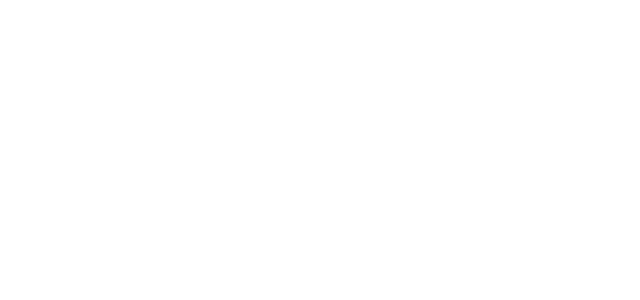
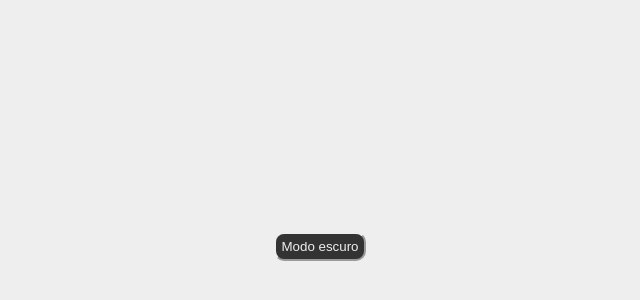
Before and after one commit to DanielMendesdoAmaral/Facebook-Front, a React (Create React App) app: page /dark-mode in a window 1280 px wide. Shown: the part 154-454 px from the top of the page, without its empty margins (320-960 px from the left). Built offline with nearby package versions, Linux system fonts and the light colour scheme.

Commit message:
Styled components/dark mode

```diff
--- a/package.json
+++ b/package.json
@@ -13,7 +13,8 @@
     "react": "^16.14.0",
     "react-dom": "^16.14.0",
     "react-router-dom": "^5.2.0",
-    "react-scripts": "3.4.3"
+    "react-scripts": "3.4.3",
+    "styled-components": "^5.2.3"
   },
   "homepage": "http://localhost:8080",
   "scripts": {
--- /dev/null
+++ b/src/DarkMode.js
@@ -0,0 +1,48 @@
+import React, {useState} from 'react';
+import styled, {css} from 'styled-components'
+
+//Coloque o elemento que você estiver fazendo, por exemplo, se for um P, coloque style.p
+//Sempre coloque o elemento fora do componente.
+const Button = styled.button`
+    //Estilos condicionais "inline"
+    //background: ${props => props.dark ? "#EEEEEE" : "#333333"};
+
+    //Estilos condicionais "inblock"
+    ${
+        props => props.dark ? css`
+            background: #EEEEEE;
+            color: #333333;
+            border-color: #333333;
+        `
+        :
+        css`
+            background: #333333;
+            color: #EEEEEE;
+            border-color: #EEEEEE;
+        `
+    }
+
+    border-radius: 10px;
+    padding: 5px;
+    outline: none;
+`;
+
+const Container = styled.div`
+    background: ${props => props.dark ? "#333333" : "#EEEEEE"};
+    height: 100vh;
+    display: flex;
+    justify-content: center;
+    align-items: center;
+`
+
+function DarkMode() {
+    const [dark, setDark] = useState(false);
+
+    return (
+        <Container dark={dark}>
+            <Button dark={dark} onClick={() => setDark(!dark)}>Modo {dark ? "claro" : "escuro"}</Button>
+        </Container>
+    )
+}
+
+export default DarkMode;
--- a/src/index.js
+++ b/src/index.js
@@ -4,6 +4,7 @@
 import {BrowserRouter as Router, Route, Switch} from 'react-router-dom';
 import App from './App';
 import Login from "./Login";
+import DarkMode from "./DarkMode";
 import * as serviceWorker from './serviceWorker';
 
 ReactDOM.render(
@@ -11,6 +12,7 @@
     <Router basename={process.env.PUBLIC_URL}>
       <Switch>
         <Route exact path="/" component={Login} />
+        <Route path="/dark-mode" component={DarkMode} />
         <Route path="/postagens/page=:page" component={App} />
       </Switch>
     </Router>
```
Also changed, not shown: 1 other file (tests, documents, lock files or other folders).
